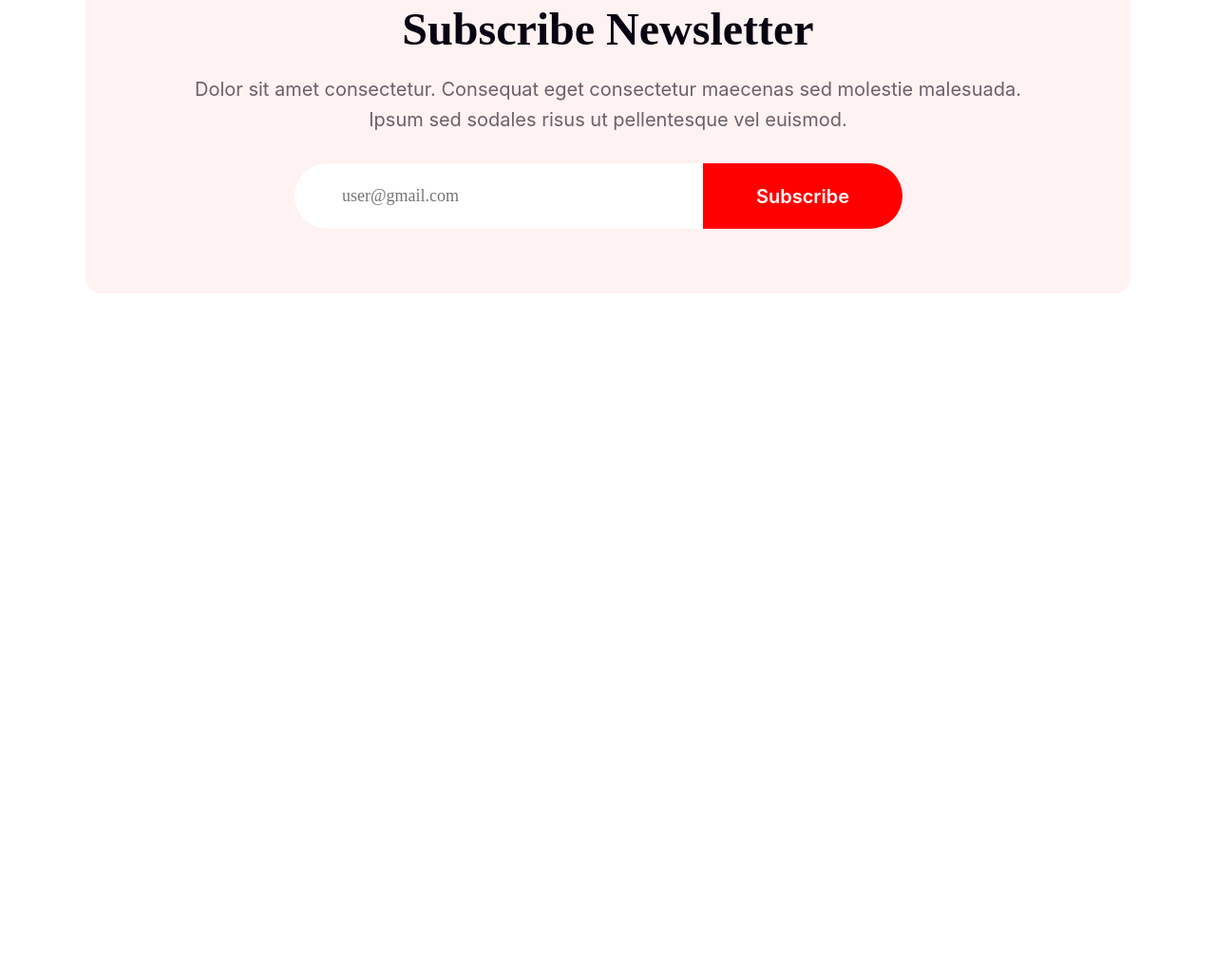
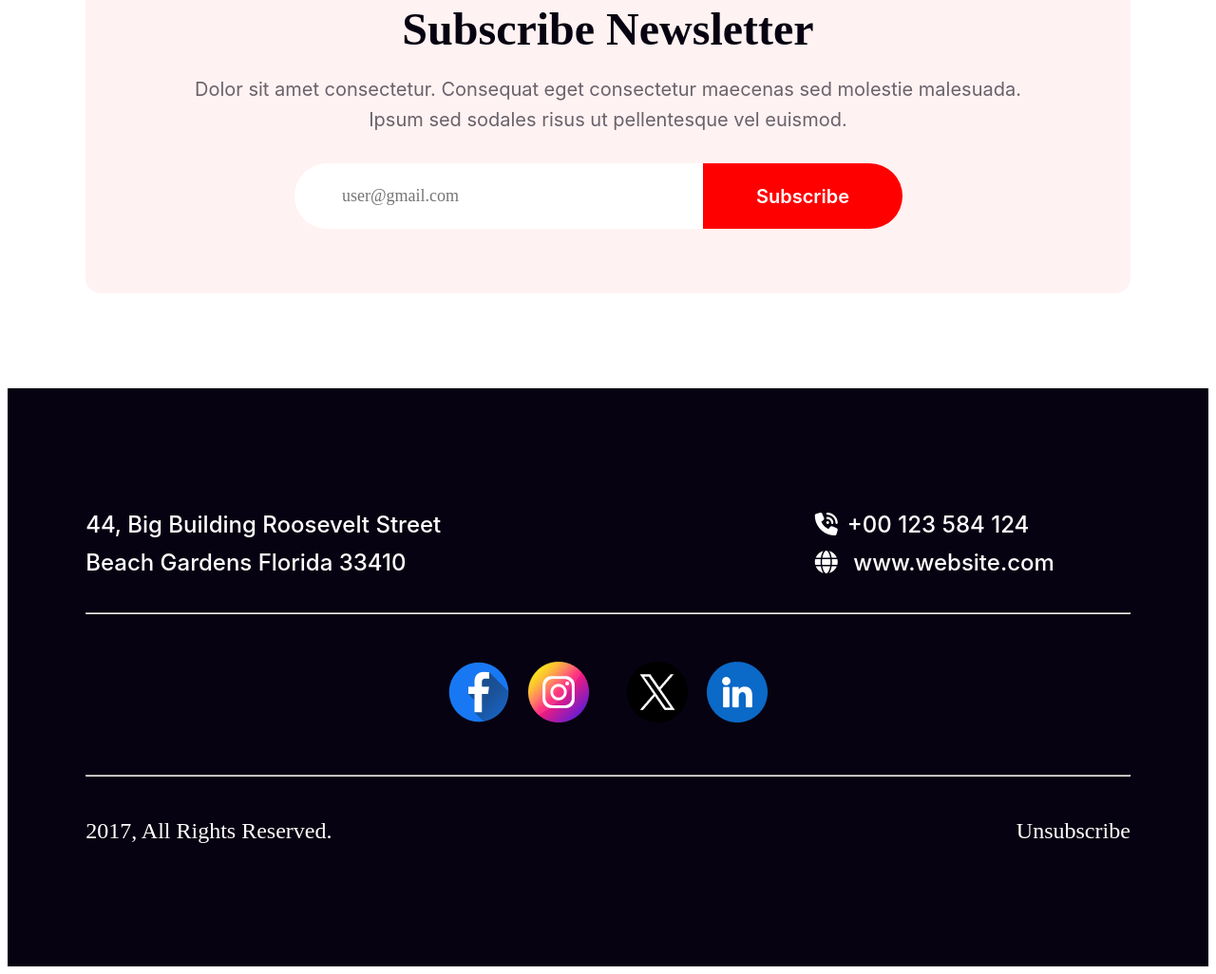
Before and after one commit to yousuf52cse/new-year-new-mission-as1, a plain HTML site: page index.html in a window 1280 px wide. Shown: the part 6084-7110 px from the top of the page at 95% size. Before the commit the page ends 6401 px from the top, so only its background shows below. Drawn offline with Linux system fonts and the light colour scheme.

Commit message:
complete footer section

```diff
--- a/index.html
+++ b/index.html
@@ -6,6 +6,7 @@
     <meta name="viewport" content="width=device-width, initial-scale=1.0">
     <title>Assignment 1</title>
     <link rel="stylesheet" href="styles/new.css">
+    <script src="https://kit.fontawesome.com/08083bbda1.js" crossorigin="anonymous"></script>
 </head>
 
 <body>
@@ -117,7 +118,8 @@
             <div class="newsletter-text">
                 <img src="images/Group 61.png" alt="">
                 <h2>Subscribe Newsletter</h2>
-                    <p>Dolor sit amet consectetur. Consequat eget consectetur maecenas sed molestie malesuada. Ipsum sed sodales risus ut pellentesque vel euismod. </p>
+                <p>Dolor sit amet consectetur. Consequat eget consectetur maecenas sed molestie malesuada. Ipsum sed
+                    sodales risus ut pellentesque vel euismod. </p>
 
             </div>
             <div class="newsletter-sub">
@@ -125,6 +127,32 @@
                 <input type="button" value="Subscribe">
             </div>
         </section>
+        <!-- Addressing -->
+        <section class="footer-2">
+
+            <div class="address">
+                <p class="home">44, Big Building Roosevelt Street
+                    Beach Gardens Florida 33410</p>
+                <p class="tele"> <i class="fa-solid fa-phone-volume"></i>+00 123 584 124 <br><i
+                        class="fa-solid fa-globe"></i> www.website.com</p>
+            </div>
+            <div class="hr">
+                <hr>
+            </div>
+            <div class="social-icon">
+                <a href=""><img src="images/Facebook.png" alt=""></a>
+                <a href=""><img src="images/Instagram.png" alt=""></a>
+                <a href=""><a href=""> <img src="images/Twitter.png" alt=""></a>
+                <a href=""><img src="images/Linkedin.png" alt=""></a>
+            </div>
+            <div class="hr">
+                <hr>
+            </div>
+            <div class="copyright">
+                <p>2017, All Rights Reserved.</p>
+                <p>Unsubscribe</p>
+            </div>
+        </section>
     </footer>
 </body>
 
--- a/styles/new.css
+++ b/styles/new.css
@@ -467,3 +467,75 @@ span {
     margin-top: 30px;
     margin-left: 100px;
 }
+
+.footer-2 {
+    width: 100%;
+    height: 609px;
+    background: #070211;
+    margin: auto;
+    margin-top: 100px;
+}
+
+.address {
+    width: 87%;
+    margin: auto;
+    display: flex;
+    justify-content: space-between;
+    padding-top: 100px;
+}
+
+.home {
+    color: #FFF;
+    font-family: Inter;
+    font-size: 24px;
+    font-style: normal;
+    font-weight: 500;
+    line-height: 40px;
+    /* 166.667% */
+    width: 375px;
+    height: 80px;
+}
+
+.tele {
+    color: #FFF;
+    font-family: Inter;
+    font-size: 24px;
+    font-style: normal;
+    font-weight: 500;
+    line-height: 40px;
+    margin-right: 80px;
+    /* 166.667% */
+}
+
+.fa-solid {
+    margin: auto;
+    margin-right: 10px;
+}
+
+.hr {
+    margin: auto;
+    width: 87%;
+}
+
+.social-icon {
+    width: 87%;
+    margin: auto;
+    display: flex;
+    /* text-align: center; */
+    justify-content: center;
+    margin-top: 50px;
+    gap: 20px;
+    margin-bottom: 50px;
+}
+
+.copyright {
+    width: 87%;
+    margin: auto;
+    display: flex;
+    justify-content: space-between;
+    margin-top: 20px;
+    color: #FFF;
+    font-family: Inter;
+    font-size: 24px;
+    font-weight: 500;
+}
```
Lines whose indentation alone changed are shown as unchanged.
